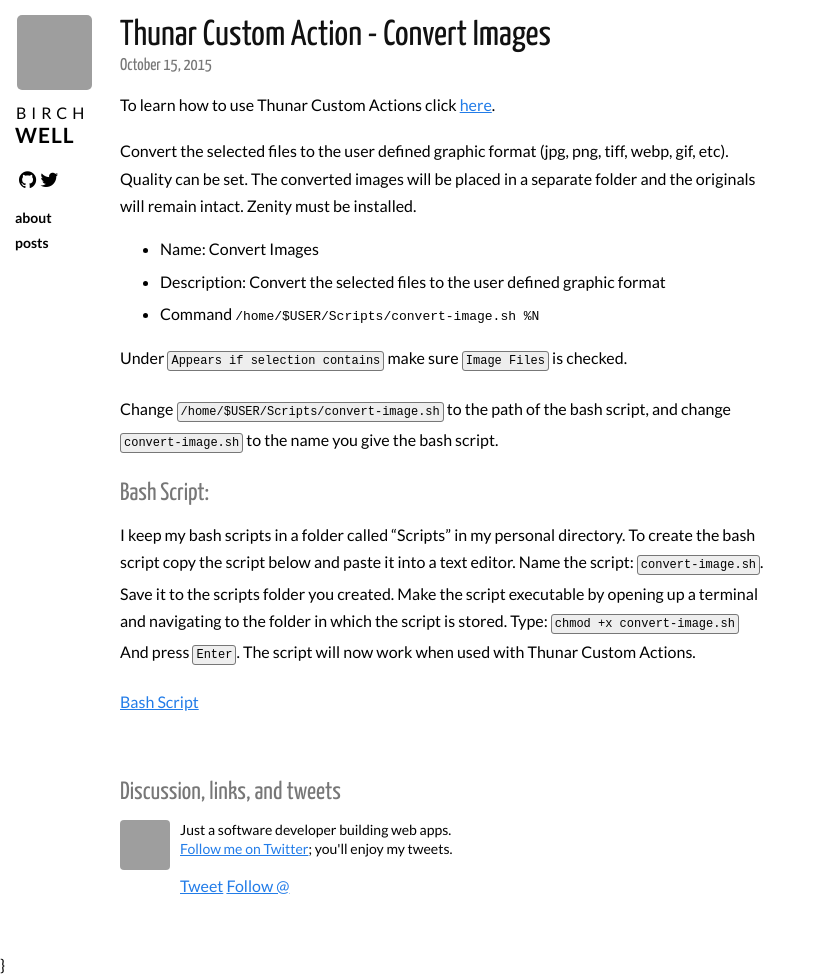
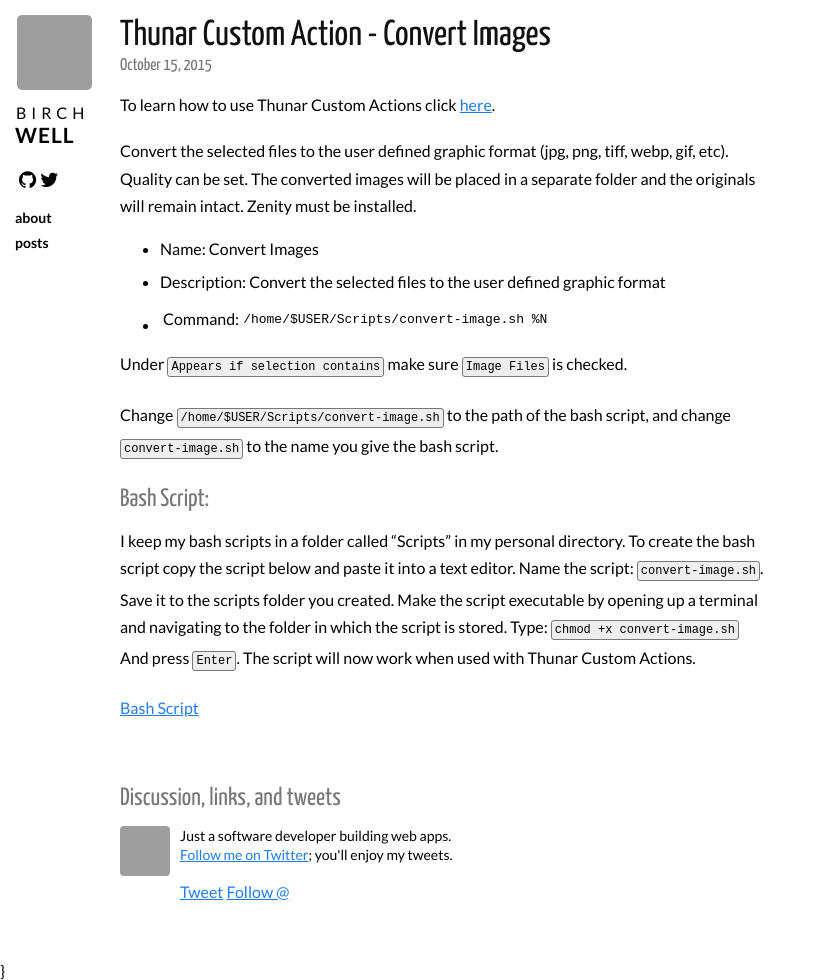
Before and after one commit to Birchwell/birchwell.github.io, a Jekyll site: the page built from _posts/2015-10-15-thunar-custom-actions-convert-images.md, in a window 1280 px wide, cut to the strip 0-980 px from the top of the page. Shown: the whole strip, without its empty margins (0-826 px from the left). Built offline with Jekyll 4.4.1, drawn with Linux system fonts in a browser that asks for light colours; nearby versions of some CDN libraries; Markdown is read by kramdown in place of the engine named in the settings; comment, search, counter and statistics services are not loaded; grey boxes are pictures that could not be loaded.

```diff
--- a/_posts/2015-10-15-thunar-custom-actions-convert-images.md
+++ b/_posts/2015-10-15-thunar-custom-actions-convert-images.md
@@ -9,7 +9,7 @@ Convert the selected files to the user defined graphic format (jpg, png, tiff, w
 
 * Name: Convert Images
 * Description: Convert the selected files to the user defined graphic format
-* Command `/home/$USER/Scripts/convert-image.sh %N`
+* Command: | `/home/$USER/Scripts/convert-image.sh %N`
 
 Under `Appears if selection contains` make sure `Image Files` is checked.
 
```
